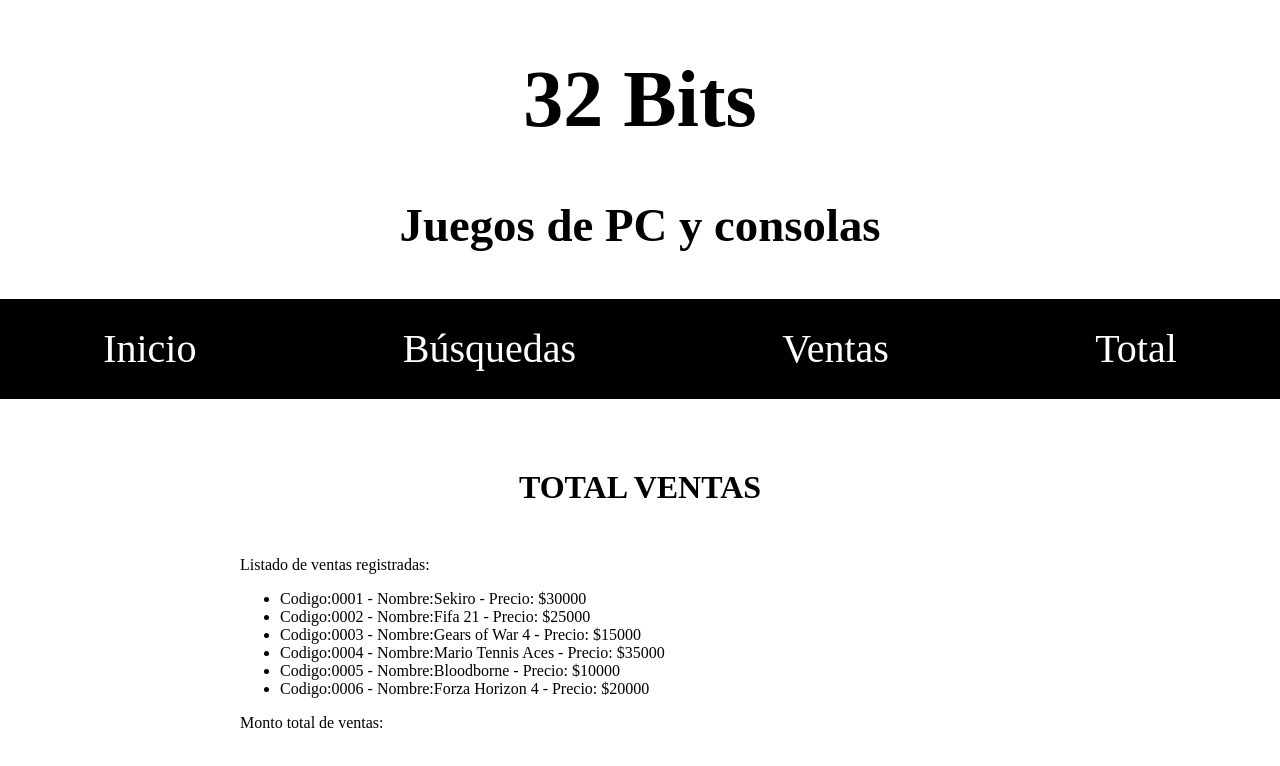
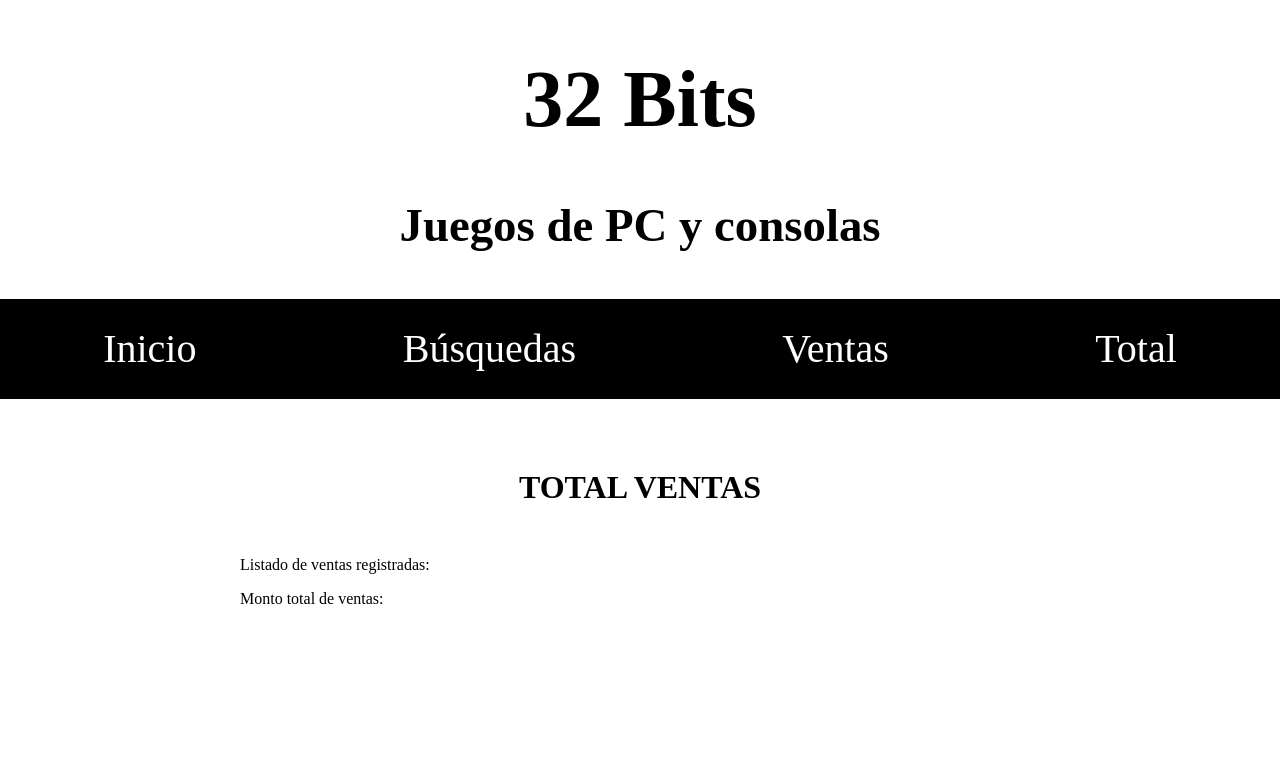
Before and after one commit to Carolina-OH/Tienda-de-juegos-32bits--Parte-I-, a Vue app: page /total in a window 1280 px wide. Shown: the top 766 px of the page. Built offline with nearby package versions, Linux system fonts and the light colour scheme.

Commit message:
falta añadir el monto total de ventas, la sumatoria de los elementos del array y estaria listo

```diff
--- a/src/components/sumatoria.vue
+++ b/src/components/sumatoria.vue
@@ -2,8 +2,8 @@
     <div>
     Listado de ventas registradas:
     <ul>
-    <li v-for="juego in JuegosParaVender" :key="juego.codigo">
-      <div>Codigo:{{juego.codigo}} - Nombre:{{juego.nombre}} - Precio: ${{juego.precio}} </div>
+    <li v-for="venta in ventas" :key="venta.codigo">
+      <div>Codigo:{{venta.codigo}} - Nombre:{{venta.nombre}} - Precio: ${{venta.precio}} </div>
     </li>
     </ul>
 
@@ -17,6 +17,8 @@ export default {
     props: {
         JuegosParaVender:{
             type:Array,
+        },
+        ventas:{
         }
     },
     data: function(){
--- a/src/router.js
+++ b/src/router.js
@@ -24,6 +24,7 @@ export default new Router({
         {
             path:'/busquedas',
             name:'busquedas',
+            //alias:['/search', '/buscar'],
             component:busquedas
         },
         {
--- a/src/store.js
+++ b/src/store.js
@@ -14,6 +14,7 @@ const store = new Vuex.Store({
       {codigo:"0006",nombre:"Forza Horizon 4", stock: 100 , precio: "20000", color: "red", destacado: true}
     ],
     ventas:[],
+    totalGanancias:[]
     },
   getters: {
     totalJuegos: state=>{
@@ -26,7 +27,10 @@ const store = new Vuex.Store({
     },
     totalJuegosstock:(state,getters)=>{
       return getters.JuegosParaVender.length
-    }
+    },
+    ventasRealizadas: state=>{
+      return state.ventas.length
+    },
 
   },
   mutations: {
@@ -43,7 +47,10 @@ const store = new Vuex.Store({
         nombre: juego.nombre,
         stock:juego.stock,
         precio:juego.precio
-      })
+      }),
+      state.totalGanancias.push(
+        parseInt(juego.precio)
+      )
     }
   },
   actions: {
--- a/src/views/total.vue
+++ b/src/views/total.vue
@@ -3,7 +3,7 @@
 
     <h1> TOTAL VENTAS</h1>
     <div class="total">
-    <sumatoria :JuegosParaVender="JuegosParaVender"></sumatoria>
+    <sumatoria :ventas="ventas"></sumatoria>
     </div>
 </div>
 </template>
@@ -18,8 +18,8 @@ export default {
         return {}
     },
     computed: {
-        ...mapState(['Juegos']),
-        ...mapGetters(['totalJuegos','JuegosParaVender']),
+        ...mapState(['Juegos','ventas']),
+        ...mapGetters(['totalJuegos','JuegosParaVender','ventasRealizadas']),
     },
     methods: {
         // -- Metodos
```
